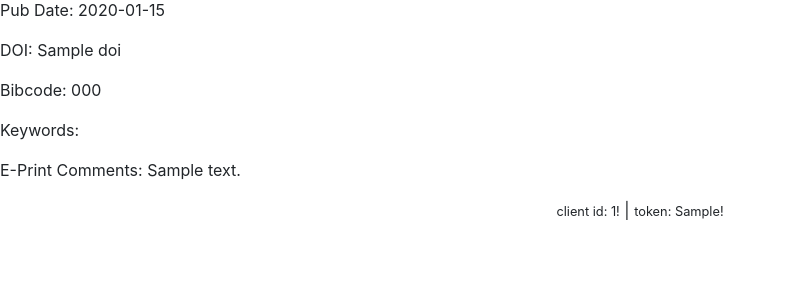
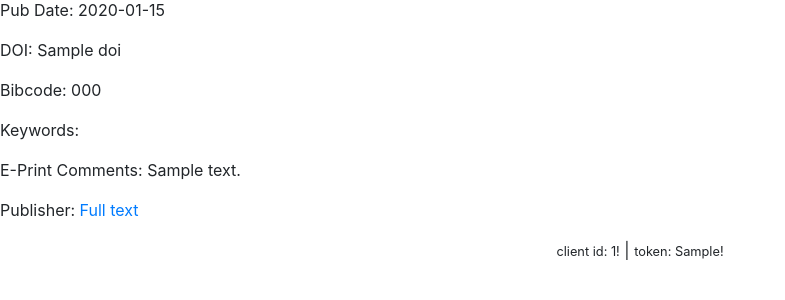
Before and after one commit to adsabs/totext_service, a Python web app: template totext/templates/abstract.html in a window 1280 px wide. Shown: the part 262-562 px from the top of the page, without its empty margins (0-785 px from the left). Run offline with Jinja, Linux system fonts and the light colour scheme; the template is opened without the code that fills it: most values are stand-ins (such as "Sample title", 1, 10 or a date in 2020); some libraries are stand-ins or nearby versions.

Commit message:
add simple link to link_gateway and full text

```diff
--- a/totext/templates/abstract.html
+++ b/totext/templates/abstract.html
@@ -42,4 +42,6 @@
       E-Print Comments:
       {{ results.comments }}
     </p>
+    <p>
+    Publisher: <a href="https://ui.adsabs.harvard.edu/link_gateway/{{ results.bibcode }}/ESOURCE">Full text</a>
 {% endblock %}
```
